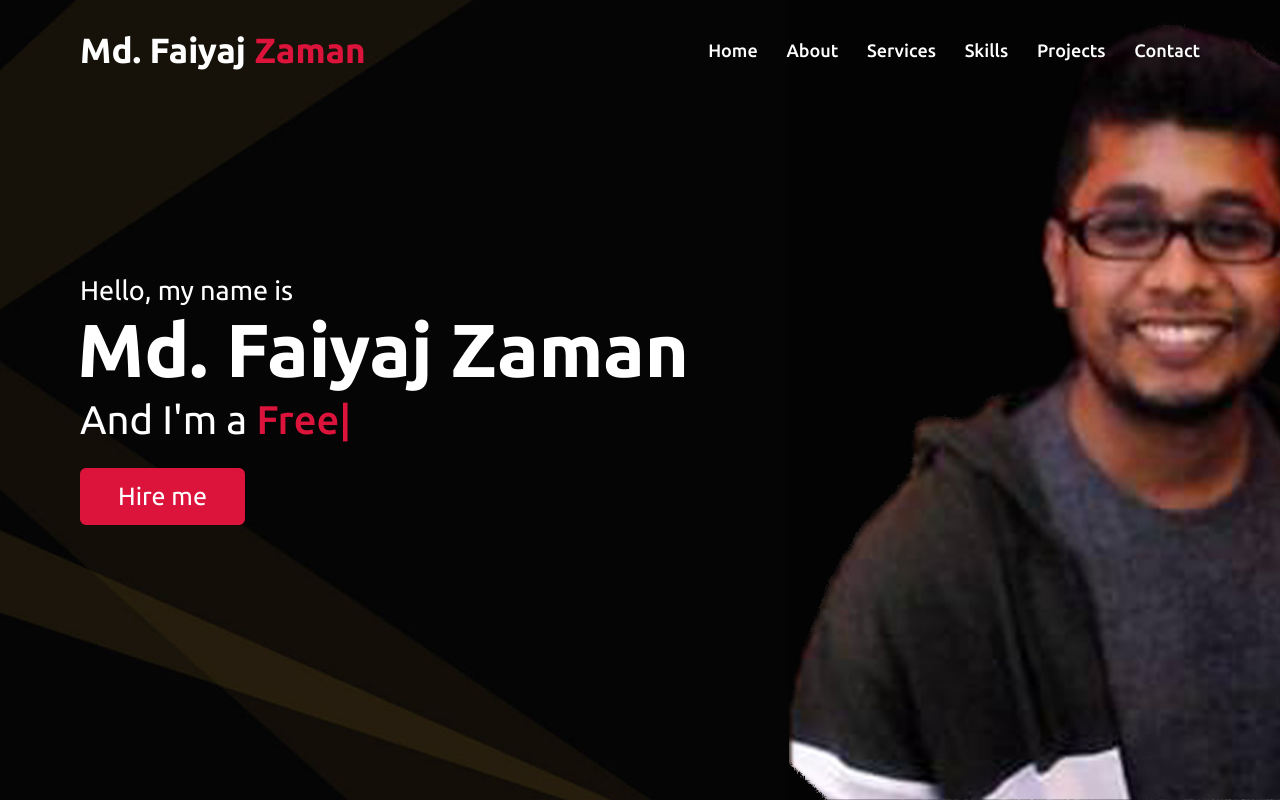
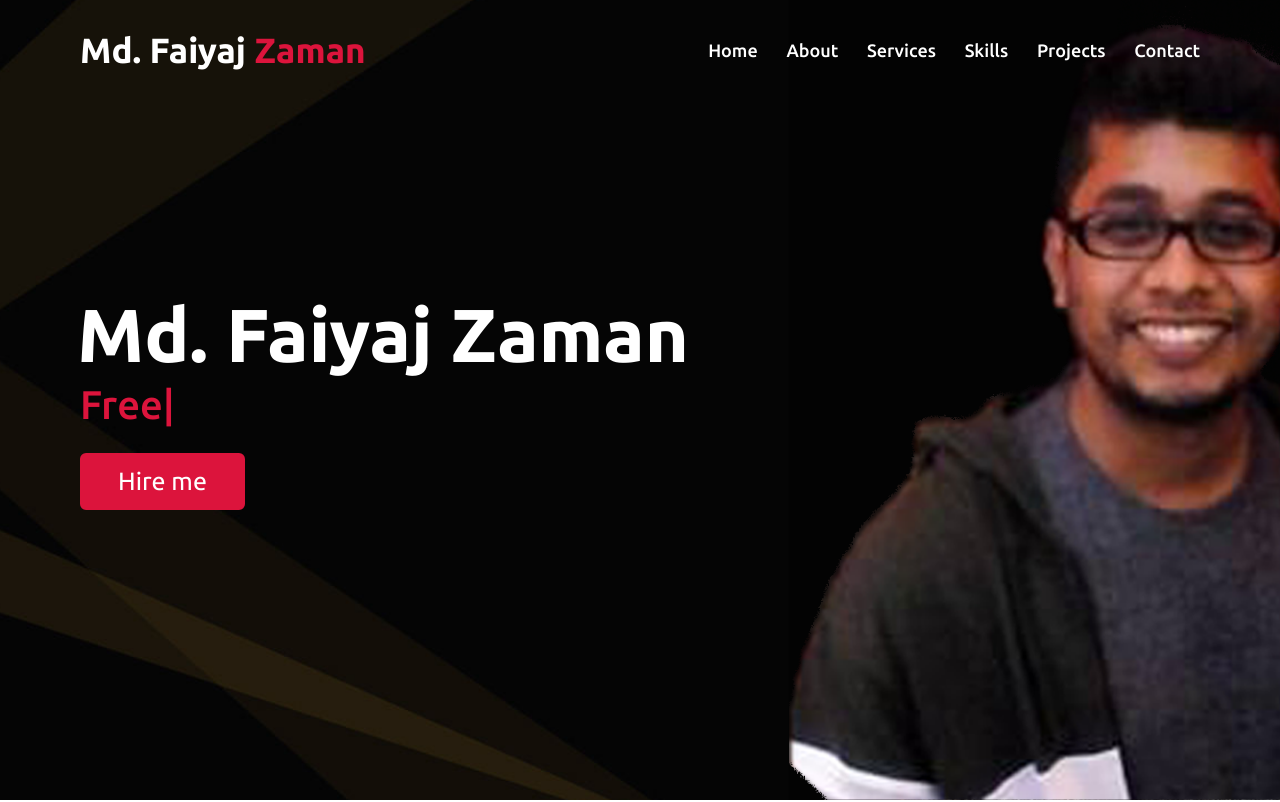
Before and after one commit to Faiyajz/faiyajz.github.io, a plain HTML site: page index.html in a window 1280 px wide. Shown: the top 802 px of the page. Drawn offline with nearby package versions, Linux system fonts and the light colour scheme.

Commit message:
remove text from home page

```diff
--- a/index.html
+++ b/index.html
@@ -39,9 +39,8 @@
     <section class="home" id="home">
         <div class="max-width">
             <div class="home-content">
-                <div class="text-1">Hello, my name is</div>
                 <div class="text-2">Md. Faiyaj Zaman</div>
-                <div class="text-3">And I'm a <span class="typing"></span></div>
+                <div class="text-3"><span class="typing"></span></div>
                 <a href="#contact">Hire me</a>
             </div>
         </div>
```
